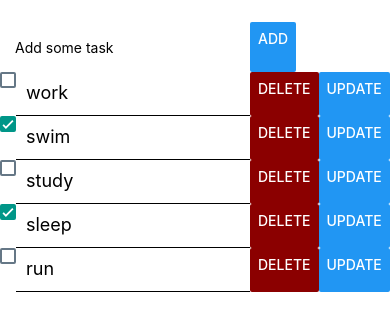
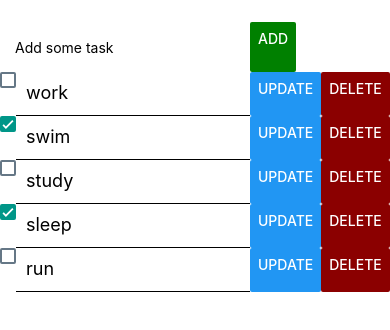
Before and after one commit to DumbWaysStudent/DW12EQIEG_todolist, a React Native app: screen / in a window 390 px wide. Shown: the top 330 px of the page. Built offline with nearby package versions, Linux system fonts and the light colour scheme.

Commit message:
add 5.update_todo

```diff
--- a/App.js
+++ b/App.js
@@ -15,6 +15,8 @@ class App extends Component {
 
         this.state = {
             text: "",
+            update: false,
+            updateKey: "",
             tasks: [
                 { key: "work", done: false },
                 { key: "swim", done: true },
@@ -73,6 +75,29 @@ class App extends Component {
         }))
     }
 
+    handleUpdate(key) {
+        this.setState({
+            update: !this.state.update,
+            updateKey: key
+        })
+        this.handleChange(key)
+    }
+
+    updateTask() {
+        alert(this.state.updateKey)
+        if (this.state.text !== "") {
+            this.setState(({ taks }) => ({
+                tasks: this.state.tasks.map(task => {
+                    if (task.key === this.state.updateKey) {
+                        // alert("updated")
+                        return task
+                    }
+                    return task
+                })
+            }))
+        }
+    }
+
     render() {
         return (
             <View style={styles.container}>
@@ -85,11 +110,27 @@ class App extends Component {
                             this.handleChange(text)
                         }}
                     />
-                    <Button
+                    {this.state.update === true ? (
+                        <Button
+                            style={styles.button}
+                            // onPress={this.updateTask}
+                            title="update"
+                        />
+                    ) : (
+                        <Button
+                            style={styles.button}
+                            onPress={this.handleAdd}
+                            title="add"
+                            color="green"
+                        />
+                    )}
+
+                    {/* <Button
                         style={styles.button}
                         onPress={this.handleAdd}
                         title="add"
-                    />
+                        color="green"
+                    /> */}
                     {/* <Icon name="trash" /> */}
                 </View>
                 <FlatList
@@ -103,14 +144,14 @@ class App extends Component {
                             <Text style={styles.item}>{item.key}</Text>
                             <Button
                                 style={styles.button}
-                                onPress={() => this.handleDelete(item.key)}
-                                title="delete"
-                                color="darkred"
+                                onPress={() => this.handleUpdate(item.key)}
+                                title="Update"
                             />
                             <Button
                                 style={styles.button}
                                 onPress={() => this.handleDelete(item.key)}
-                                title="Update"
+                                title="delete"
+                                color="darkred"
                             />
                         </View>
                     )}
```
